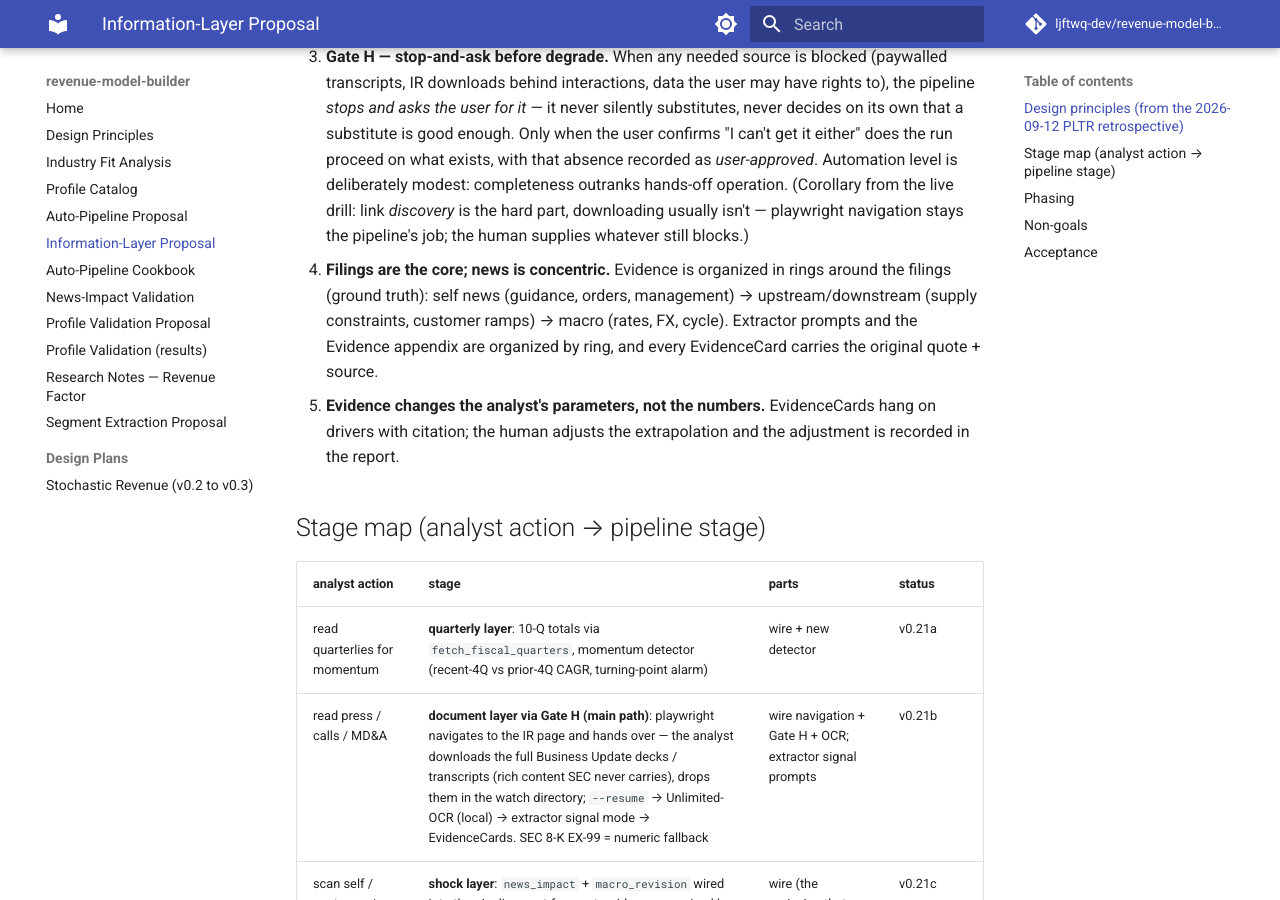
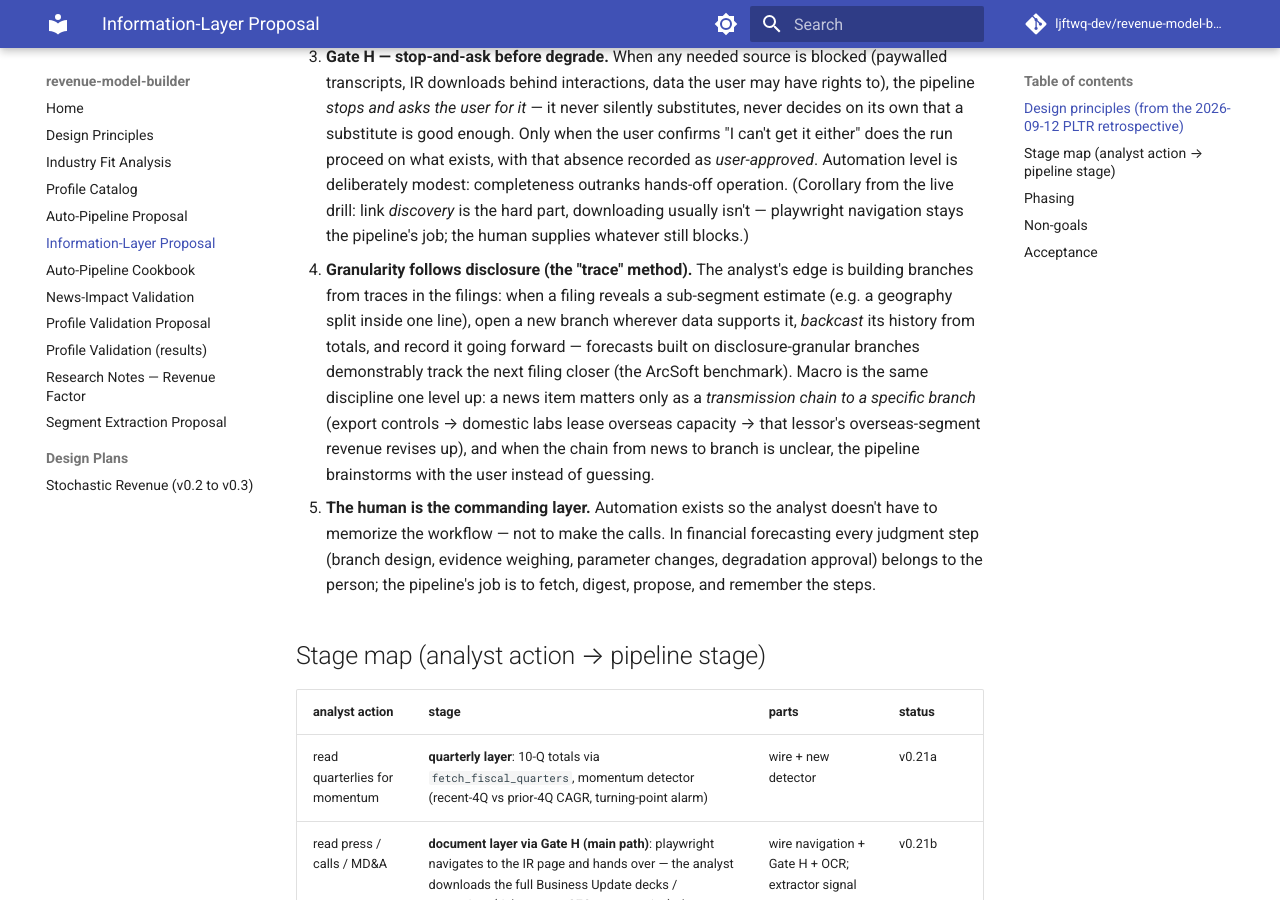
Before and after one commit to ljftwq-dev/revenue-model-builder, an MkDocs documentation site: the page built from docs/proposal-information-layer.md, in a window 1280 px wide and 900 px high, scrolled down 719 px. Built offline with MkDocs 1.6.1 and Material for MkDocs 9.7.7, drawn with Linux system fonts in a browser that asks for light colours; comment, search, counter and statistics services are not loaded.

Commit message:
docs(proposal): granularity-follows-disclosure + human-as-commanding-layer
ArcSoft method: filings' traces (sub-segment estimates) open new
branches, backcast from totals, recorded forward — disclosure-granular
forecasts track the next filing closer. Macro = transmission chain to a
specific branch (export controls -> overseas lease revenue), brainstorm
with user when unclear. Constitution: automation removes workflow
memorization, never the command — judgment stays with the analyst.

```diff
--- a/docs/proposal-information-layer.md
+++ b/docs/proposal-information-layer.md
@@ -36,15 +36,24 @@ stage — with the human where automation genuinely breaks.
    (Corollary from the live drill: link *discovery* is the hard part,
    downloading usually isn't — playwright navigation stays the
    pipeline's job; the human supplies whatever still blocks.)
-3. **Filings are the core; news is concentric.** Evidence is organized
-   in rings around the filings (ground truth): self news (guidance,
-   orders, management) → upstream/downstream (supply constraints,
-   customer ramps) → macro (rates, FX, cycle). Extractor prompts and
-   the Evidence appendix are organized by ring, and every EvidenceCard
-   carries the original quote + source.
-4. **Evidence changes the analyst's parameters, not the numbers.**
-   EvidenceCards hang on drivers with citation; the human adjusts the
-   extrapolation and the adjustment is recorded in the report.
+3. **Granularity follows disclosure (the "trace" method).** The analyst's
+   edge is building branches from traces in the filings: when a filing
+   reveals a sub-segment estimate (e.g. a geography split inside one
+   line), open a new branch wherever data supports it, *backcast* its
+   history from totals, and record it going forward — forecasts built on
+   disclosure-granular branches demonstrably track the next filing
+   closer (the ArcSoft benchmark). Macro is the same discipline one
+   level up: a news item matters only as a *transmission chain to a
+   specific branch* (export controls → domestic labs lease overseas
+   capacity → that lessor's overseas-segment revenue revises up), and
+   when the chain from news to branch is unclear, the pipeline
+   brainstorms with the user instead of guessing.
+4. **The human is the commanding layer.** Automation exists so the
+   analyst doesn't have to memorize the workflow — not to make the
+   calls. In financial forecasting every judgment step (branch design,
+   evidence weighing, parameter changes, degradation approval) belongs
+   to the person; the pipeline's job is to fetch, digest, propose, and
+   remember the steps.
 
 ## Stage map (analyst action → pipeline stage)
 
```
